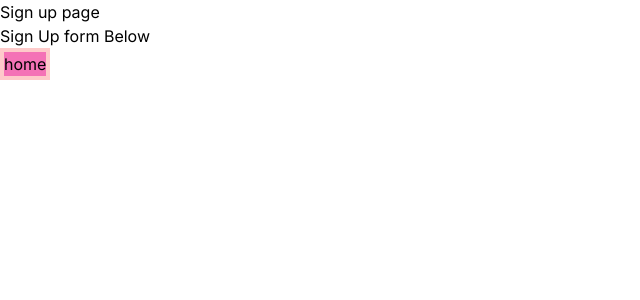
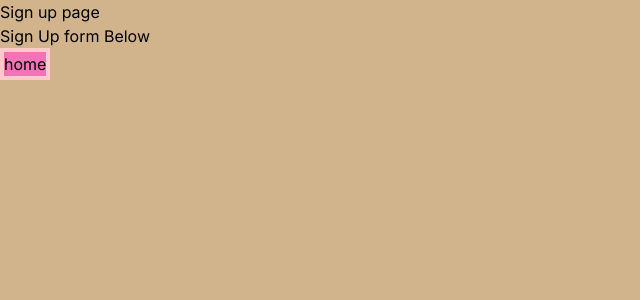
Before and after one commit to darkcohiba/next-frontend-testing, a Next.js app: page /user/signup in a window 1280 px wide. Shown: the top 300 px of the page, without its empty margins (0-640 px from the left). Built offline with nearby package versions, Linux system fonts and the light colour scheme.

Commit message:
feat: style

```diff
--- a/app/components/CategoryBar.tsx
+++ b/app/components/CategoryBar.tsx
@@ -16,7 +16,7 @@ const CategoryBar = () => {
 
 
     const categoryButtons = category.map((cat)=>
-    <button className='h-24 w-24 m-6 bg-gradient-to-r from-indigo-500 via-purple-500 to-pink-500' onClick={() => router.push(`categories/${cat.name}`, { scroll: false })}>
+    <button className='h-24 w-24 m-6 bg-gradient-to-r from-indigo-500 via-purple-500 to-pink-500 hover:animate-pulse' onClick={() => router.push(`categories/${cat.name}`, { scroll: false })}>
         {cat.name}
     </button>
     )
--- a/app/globals.css
+++ b/app/globals.css
@@ -17,5 +17,5 @@
 }
 
 body {
-
+  background-color: tan;
 }
```
